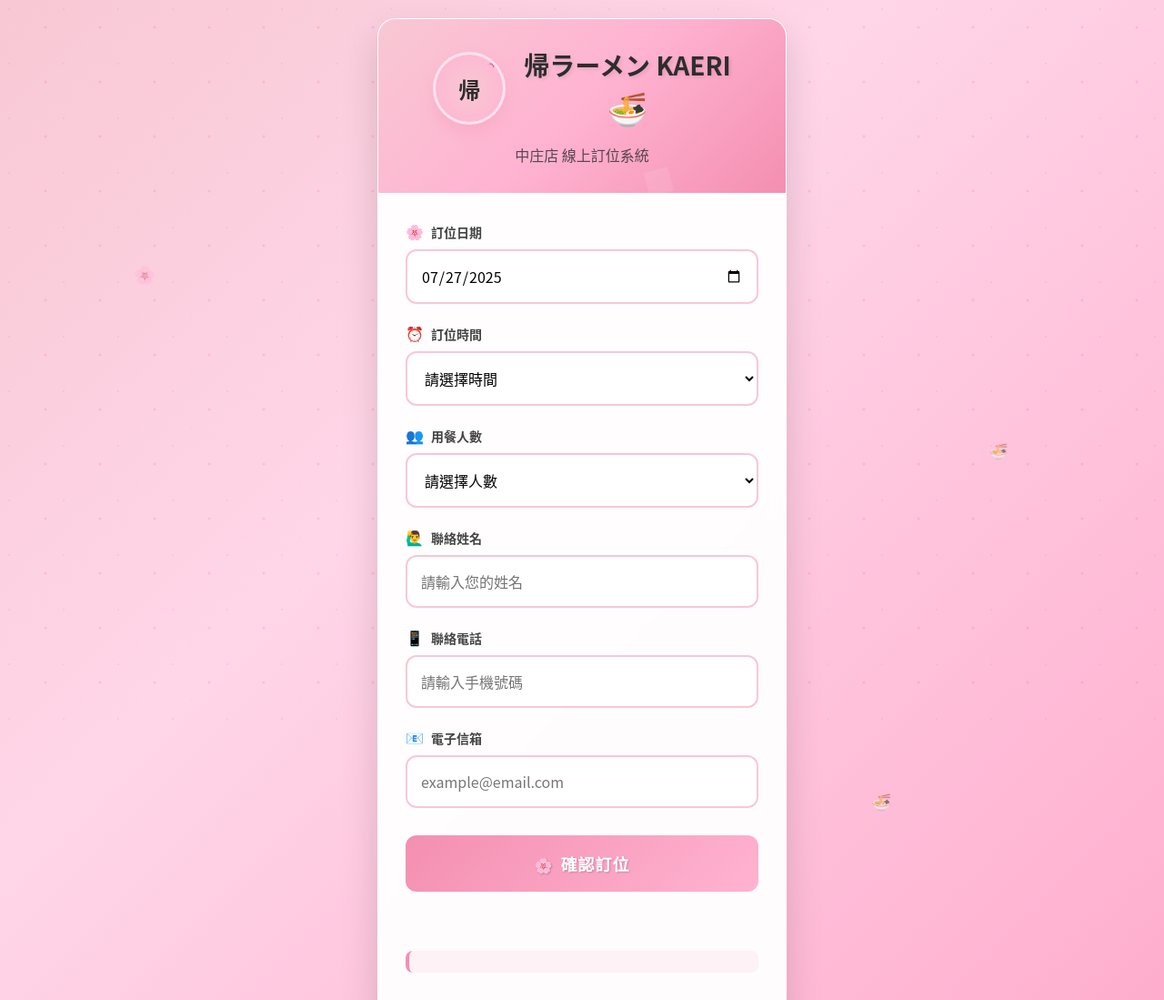
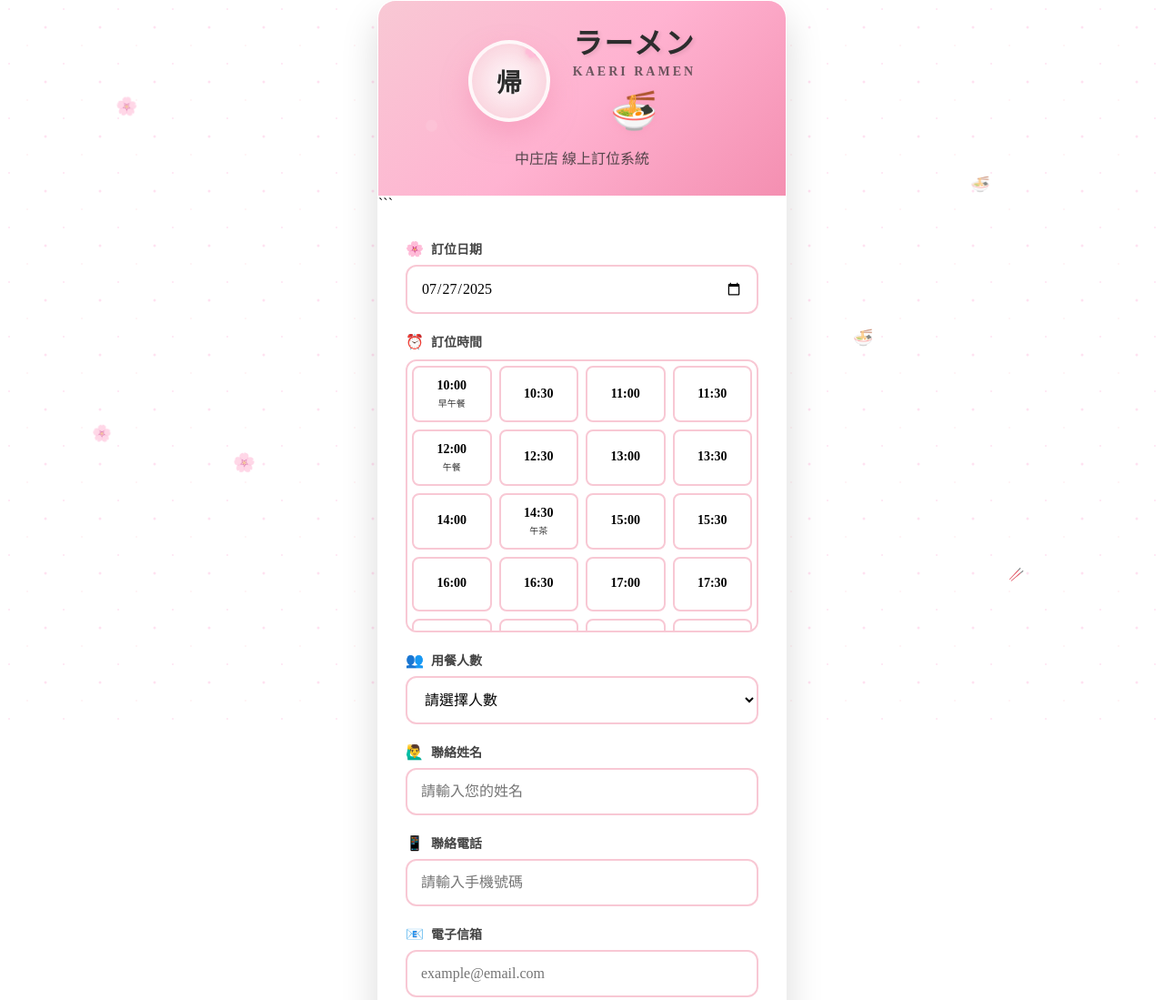
Before and after one commit to kevin0823kevin/kaeri-reservation, a plain HTML site: page index.html in a window 1280 px wide. Shown: the top 1099 px of the page at 91% size. Drawn offline with Linux system fonts and the light colour scheme.

Commit message:
Update index.html

````diff
--- a/index.html
+++ b/index.html
@@ -1,4 +1,5 @@
 <!DOCTYPE html>
+
 <html lang="zh-TW">
 <head>
   <meta charset="UTF-8" />
@@ -11,6 +12,7 @@
       box-sizing: border-box;
     }
 
+```
 body {
   font-family: "微軟正黑體", "Noto Sans CJK TC", sans-serif;
   background: linear-gradient(135deg, #f8c8d4 0%, #ffd6e8 30%, #ffb3d1 70%, #f48fb1 100%);
@@ -73,66 +75,93 @@
   display: flex;
   align-items: center;
   justify-content: center;
-      gap: 20px;
+  gap: 25px;
   margin-bottom: 15px;
   position: relative;
   z-index: 2;
 }
 
+.brand-text {
+  display: flex;
+  flex-direction: column;
+  align-items: center;
+  gap: 5px;
+}
+
 .logo-text {
-      font-size: 28px;
+  font-size: 32px;
   font-weight: 900;
   text-shadow: 2px 2px 4px rgba(0, 0, 0, 0.1);
   color: #2d2d2d;
+  letter-spacing: 2px;
+  line-height: 1.1;
+}
+
+.logo-subtitle {
+  font-size: 14px;
+  font-weight: 600;
+  color: rgba(45, 45, 45, 0.7);
+  letter-spacing: 3px;
+  text-transform: uppercase;
+  margin-bottom: 5px;
 }
 
 .brand-logo {
-      width: 80px;
-      height: 80px;
-      background: radial-gradient(circle, #f8c8d4 0%, #ffb3d1 100%);
+  width: 90px;
+  height: 90px;
+  background: radial-gradient(circle, rgba(255, 255, 255, 0.9) 0%, #f8c8d4 100%);
   border-radius: 50%;
   display: flex;
   align-items: center;
   justify-content: center;
-      font-size: 40px;
-      box-shadow: 0 8px 16px rgba(244, 143, 177, 0.3);
-      border: 3px solid rgba(255, 255, 255, 0.6);
+  font-size: 36px;
+  box-shadow: 0 12px 24px rgba(244, 143, 177, 0.4);
+  border: 4px solid rgba(255, 255, 255, 0.8);
   position: relative;
   overflow: hidden;
+  animation: logo-glow 4s ease-in-out infinite;
+}
+
+@keyframes logo-glow {
+  0%, 100% { box-shadow: 0 12px 24px rgba(244, 143, 177, 0.4); }
+  50% { box-shadow: 0 16px 32px rgba(244, 143, 177, 0.6); }
 }
 
 .brand-logo::before {
   content: '帰';
   position: absolute;
-      font-size: 24px;
-      font-weight: bold;
+  font-size: 28px;
+  font-weight: 900;
   color: #2d2d2d;
   z-index: 2;
+  text-shadow: 1px 1px 2px rgba(255, 255, 255, 0.5);
 }
 
 .brand-logo::after {
   content: '🌸';
   position: absolute;
-      top: -5px;
-      right: -5px;
-      font-size: 20px;
+  top: -8px;
+  right: -8px;
+  font-size: 24px;
   animation: sakura-float 3s ease-in-out infinite;
+  filter: drop-shadow(0 2px 4px rgba(244, 143, 177, 0.3));
 }
 
 @keyframes sakura-float {
-      0%, 100% { transform: translate(0, 0) rotate(0deg); }
-      50% { transform: translate(-3px, -3px) rotate(10deg); }
+  0%, 100% { transform: translate(0, 0) rotate(0deg) scale(1); }
+  50% { transform: translate(-5px, -5px) rotate(15deg) scale(1.1); }
 }
 
 .ramen-icon {
-      font-size: 36px;
+  font-size: 42px;
   animation: bounce 2s ease-in-out infinite;
+  filter: drop-shadow(0 2px 4px rgba(244, 143, 177, 0.3));
 }
 
 @keyframes bounce {
-      0%, 20%, 50%, 80%, 100% { transform: translateY(0); }
-      40% { transform: translateY(-8px); }
-      60% { transform: translateY(-4px); }
+  0%, 20%, 50%, 80%, 100% { transform: translateY(0) scale(1); }
+  40% { transform: translateY(-10px) scale(1.05); }
+  60% { transform: translateY(-5px) scale(1.02); }
 }
 
 .subtitle {
@@ -185,6 +214,74 @@
 
 input:hover, select:hover {
   border-color: #ffb3d1;
+}
+
+.time-grid {
+  margin-top: 10px;
+}
+
+.time-buttons {
+  display: grid;
+  grid-template-columns: repeat(auto-fit, minmax(80px, 1fr));
+  gap: 8px;
+  max-height: 300px;
+  overflow-y: auto;
+  padding: 5px;
+  border: 2px solid #f8c8d4;
+  border-radius: 12px;
+  background: rgba(255, 255, 255, 0.5);
+}
+
+.time-btn {
+  display: flex;
+  flex-direction: column;
+  align-items: center;
+  justify-content: center;
+  padding: 12px 8px;
+  background: white;
+  border: 2px solid #f8c8d4;
+  border-radius: 8px;
+  cursor: pointer;
+  transition: all 0.2s ease;
+  font-family: inherit;
+  min-height: 60px;
+  position: relative;
+}
+
+.time-btn:hover {
+  border-color: #ffb3d1;
+  background: rgba(248, 200, 212, 0.1);
+  transform: translateY(-2px);
+  box-shadow: 0 4px 8px rgba(244, 143, 177, 0.2);
+}
+
+.time-btn.selected {
+  background: linear-gradient(135deg, #f48fb1, #ffb3d1);
+  border-color: #f48fb1;
+  color: white;
+  transform: translateY(-2px);
+  box-shadow: 0 4px 12px rgba(244, 143, 177, 0.3);
+}
+
+.time-btn.selected:hover {
+  background: linear-gradient(135deg, #e91e63, #f48fb1);
+}
+
+.time-text {
+  font-size: 14px;
+  font-weight: 600;
+  line-height: 1.2;
+}
+
+.time-label {
+  font-size: 10px;
+  font-weight: 500;
+  opacity: 0.8;
+  margin-top: 2px;
+}
+
+.time-btn.selected .time-label {
+  opacity: 0.9;
 }
 
 select {
@@ -376,8 +473,55 @@
 
 .restaurant-info {
   background: linear-gradient(135deg, rgba(248, 200, 212, 0.3), rgba(255, 179, 209, 0.3));
-      padding: 20px;
+  padding: 25px;
   text-align: center;
+}
+
+.address-section {
+  display: flex;
+  flex-direction: column;
+  gap: 15px;
+  margin: 20px 0;
+}
+
+.address-item {
+  display: flex;
+  align-items: flex-start;
+  gap: 12px;
+  padding: 15px;
+  background: rgba(255, 255, 255, 0.6);
+  border-radius: 12px;
+  border-left: 4px solid #f48fb1;
+  transition: all 0.3s ease;
+  text-align: left;
+}
+
+.address-item:hover {
+  background: rgba(255, 255, 255, 0.8);
+  transform: translateY(-2px);
+  box-shadow: 0 4px 12px rgba(244, 143, 177, 0.2);
+}
+
+.address-icon {
+  font-size: 18px;
+  min-width: 24px;
+  text-align: center;
+  margin-top: 2px;
+}
+
+.address-content {
+  flex: 1;
+  font-size: 14px;
+  line-height: 1.5;
+  color: #555;
+}
+
+.address-content strong {
+  color: #f48fb1;
+  font-weight: 700;
+  display: block;
+  margin-bottom: 4px;
+  font-size: 15px;
 }
 
 .restaurant-info h3 {
@@ -403,8 +547,40 @@
     padding: 20px;
   }
 
+  .time-buttons {
+    grid-template-columns: repeat(4, 1fr);
+    gap: 6px;
+    max-height: 250px;
+  }
+
+  .time-btn {
+    padding: 10px 6px;
+    min-height: 55px;
+  }
+
+  .time-text {
+    font-size: 13px;
+  }
+
+  .time-label {
+    font-size: 9px;
+  }
+
   .notice-section {
     padding: 20px;
+  }
+
+  .restaurant-info {
+    padding: 20px;
+  }
+
+  .address-section {
+    gap: 12px;
+  }
+
+  .address-item {
+    padding: 12px;
+    text-align: left;
   }
 
   .notice-item {
@@ -420,18 +596,29 @@
 
   .brand-section {
     flex-direction: column;
-        gap: 15px;
+    gap: 20px;
   }
 
   .brand-logo {
-        width: 70px;
-        height: 70px;
+    width: 80px;
+    height: 80px;
+  }
+
+  .brand-logo::before {
+    font-size: 24px;
   }
 
   .logo-text {
-        font-size: 24px;
+    font-size: 28px;
+  }
+
+  .logo-subtitle {
+    font-size: 13px;
+    letter-spacing: 2px;
   }
 }
+```
+
   </style>
 </head>
 <body>
@@ -448,14 +635,16 @@
     <div class="header">
       <div class="brand-section">
         <div class="brand-logo"></div>
-        <div>
-          <div class="logo-text">帰ラーメン KAERI</div>
+        <div class="brand-text">
+          <div class="logo-text">ラーメン</div>
+          <div class="logo-subtitle">KAERI RAMEN</div>
           <span class="ramen-icon">🍜</span>
         </div>
       </div>
       <div class="subtitle">中庄店 線上訂位系統</div>
     </div>
 
+```
 <div class="form-container">
   <form id="bookingForm">
     <div class="form-group">
@@ -465,38 +654,104 @@
 
     <div class="form-group">
       <label><span class="emoji">⏰</span>訂位時間</label>
-          <select name="time" required>
-            <option value="">請選擇時間</option>
-            <option value="10:00">10:00 早午餐時光</option>
-            <option value="10:30">10:30</option>
-            <option value="11:00">11:00</option>
-            <option value="11:30">11:30 午餐前</option>
-            <option value="12:00">12:00 午餐時光</option>
-            <option value="12:30">12:30</option>
-            <option value="13:00">13:00</option>
-            <option value="13:30">13:30</option>
-            <option value="14:00">14:00</option>
-            <option value="14:30">14:30 午茶時光</option>
-            <option value="15:00">15:00</option>
-            <option value="15:30">15:30</option>
-            <option value="16:00">16:00</option>
-            <option value="16:30">16:30</option>
-            <option value="17:00">17:00</option>
-            <option value="17:30">17:30 晚餐前</option>
-            <option value="18:00">18:00 晚餐時光</option>
-            <option value="18:30">18:30</option>
-            <option value="19:00">19:00 熱門時段</option>
-            <option value="19:30">19:30</option>
-            <option value="20:00">20:00</option>
-            <option value="20:30">20:30</option>
-            <option value="21:00">21:00</option>
-            <option value="21:30">21:30</option>
-            <option value="22:00">22:00</option>
-            <option value="22:30">22:30</option>
-            <option value="23:00">23:00</option>
-            <option value="23:30">23:30</option>
-            <option value="00:00">00:00 宵夜時光</option>
-          </select>
+      <div class="time-grid">
+        <input type="hidden" name="time" id="selectedTime" required />
+        <div class="time-buttons">
+          <button type="button" class="time-btn" data-time="10:00">
+            <span class="time-text">10:00</span>
+            <span class="time-label">早午餐</span>
+          </button>
+          <button type="button" class="time-btn" data-time="10:30">
+            <span class="time-text">10:30</span>
+          </button>
+          <button type="button" class="time-btn" data-time="11:00">
+            <span class="time-text">11:00</span>
+          </button>
+          <button type="button" class="time-btn" data-time="11:30">
+            <span class="time-text">11:30</span>
+          </button>
+          <button type="button" class="time-btn" data-time="12:00">
+            <span class="time-text">12:00</span>
+            <span class="time-label">午餐</span>
+          </button>
+          <button type="button" class="time-btn" data-time="12:30">
+            <span class="time-text">12:30</span>
+          </button>
+          <button type="button" class="time-btn" data-time="13:00">
+            <span class="time-text">13:00</span>
+          </button>
+          <button type="button" class="time-btn" data-time="13:30">
+            <span class="time-text">13:30</span>
+          </button>
+          <button type="button" class="time-btn" data-time="14:00">
+            <span class="time-text">14:00</span>
+          </button>
+          <button type="button" class="time-btn" data-time="14:30">
+            <span class="time-text">14:30</span>
+            <span class="time-label">午茶</span>
+          </button>
+          <button type="button" class="time-btn" data-time="15:00">
+            <span class="time-text">15:00</span>
+          </button>
+          <button type="button" class="time-btn" data-time="15:30">
+            <span class="time-text">15:30</span>
+          </button>
+          <button type="button" class="time-btn" data-time="16:00">
+            <span class="time-text">16:00</span>
+          </button>
+          <button type="button" class="time-btn" data-time="16:30">
+            <span class="time-text">16:30</span>
+          </button>
+          <button type="button" class="time-btn" data-time="17:00">
+            <span class="time-text">17:00</span>
+          </button>
+          <button type="button" class="time-btn" data-time="17:30">
+            <span class="time-text">17:30</span>
+          </button>
+          <button type="button" class="time-btn" data-time="18:00">
+            <span class="time-text">18:00</span>
+            <span class="time-label">晚餐</span>
+          </button>
+          <button type="button" class="time-btn" data-time="18:30">
+            <span class="time-text">18:30</span>
+          </button>
+          <button type="button" class="time-btn" data-time="19:00">
+            <span class="time-text">19:00</span>
+            <span class="time-label">熱門</span>
+          </button>
+          <button type="button" class="time-btn" data-time="19:30">
+            <span class="time-text">19:30</span>
+          </button>
+          <button type="button" class="time-btn" data-time="20:00">
+            <span class="time-text">20:00</span>
+          </button>
+          <button type="button" class="time-btn" data-time="20:30">
+            <span class="time-text">20:30</span>
+          </button>
+          <button type="button" class="time-btn" data-time="21:00">
+            <span class="time-text">21:00</span>
+          </button>
+          <button type="button" class="time-btn" data-time="21:30">
+            <span class="time-text">21:30</span>
+          </button>
+          <button type="button" class="time-btn" data-time="22:00">
+            <span class="time-text">22:00</span>
+          </button>
+          <button type="button" class="time-btn" data-time="22:30">
+            <span class="time-text">22:30</span>
+          </button>
+          <button type="button" class="time-btn" data-time="23:00">
+            <span class="time-text">23:00</span>
+          </button>
+          <button type="button" class="time-btn" data-time="23:30">
+            <span class="time-text">23:30</span>
+          </button>
+          <button type="button" class="time-btn" data-time="00:00">
+            <span class="time-text">00:00</span>
+            <span class="time-label">宵夜</span>
+          </button>
+        </div>
+      </div>
     </div>
 
     <div class="form-group">
@@ -507,6 +762,7 @@
         <option value="2">2人 - 溫馨雙人</option>
         <option value="3">3人 - 三五好友</option>
         <option value="4">4人 - 家庭聚餐</option>
+        <option value="5">5人 - 朋友聚會</option>
       </select>
     </div>
 
@@ -570,11 +826,34 @@
 
 <div class="restaurant-info">
   <h3>🌸 關於帰拉麵 kaeri 中庄店</h3>
-      <p>承襲日式拉麵傳統工藝，融合櫻花季的浪漫<br>
-      嚴選優質食材，為您呈現最道地的拉麵風味<br>
-      <strong>營業時間：10:00 - 00:00（全天候服務）</strong><br>
-      <strong>訂位專線：請來電洽詢</strong></p>
+  <div class="address-section">
+    <div class="address-item">
+      <span class="address-icon">📍</span>
+      <div class="address-content">
+        <strong>店鋪地址</strong><br>
+        高雄市大寮區八德路24號
       </div>
+    </div>
+    <div class="address-item">
+      <span class="address-icon">🕐</span>
+      <div class="address-content">
+        <strong>營業時間</strong><br>
+        10:00 - 00:00（全天候服務）
+      </div>
+    </div>
+    <div class="address-item">
+      <span class="address-icon">📞</span>
+      <div class="address-content">
+        <strong>訂位專線</strong><br>
+        請來電洽詢
+      </div>
+    </div>
+  </div>
+  <p style="margin-top: 15px; font-style: italic;">承襲日式拉麵傳統工藝，融合櫻花季的浪漫<br>
+  嚴選優質食材，為您呈現最道地的拉麵風味</p>
+</div>
+```
+
   </div>
 
   <script>
@@ -593,6 +872,23 @@
     const dateInput = document.querySelector('input[name="date"]');
     dateInput.setAttribute('min', todayString);
     dateInput.value = todayString; // 預設為今天的日期
+
+    // 時間按鈕選擇功能
+    const timeButtons = document.querySelectorAll('.time-btn');
+    const selectedTimeInput = document.getElementById('selectedTime');
+
+    timeButtons.forEach(button => {
+      button.addEventListener('click', function() {
+        // 移除所有按鈕的選中狀態
+        timeButtons.forEach(btn => btn.classList.remove('selected'));
+
+        // 為當前按鈕添加選中狀態
+        this.classList.add('selected');
+
+        // 設定隱藏輸入框的值
+        selectedTimeInput.value = this.dataset.time;
+      });
+    });
 
     form.addEventListener('submit', async e => {
       e.preventDefault();
@@ -647,5 +943,6 @@
       });
     });
   </script>
+
 </body>
 </html>
````
Lines whose indentation alone changed are shown as unchanged.
